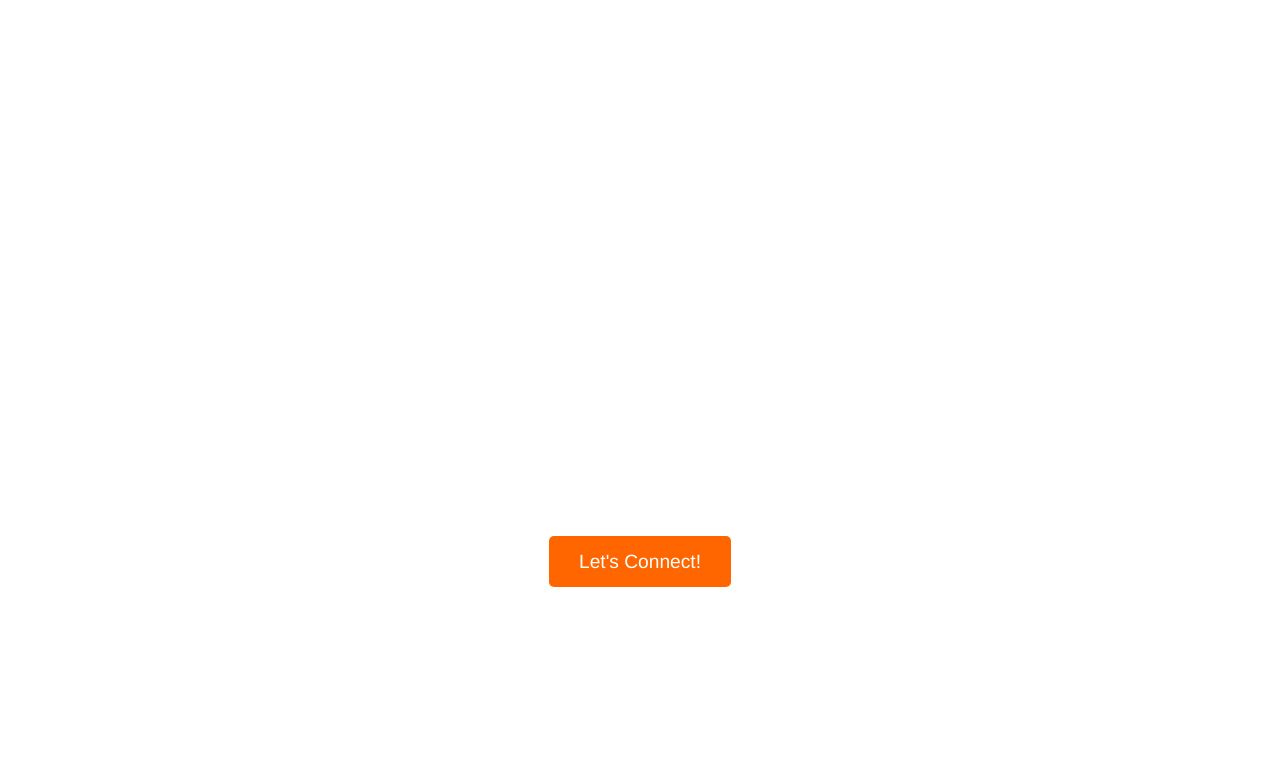
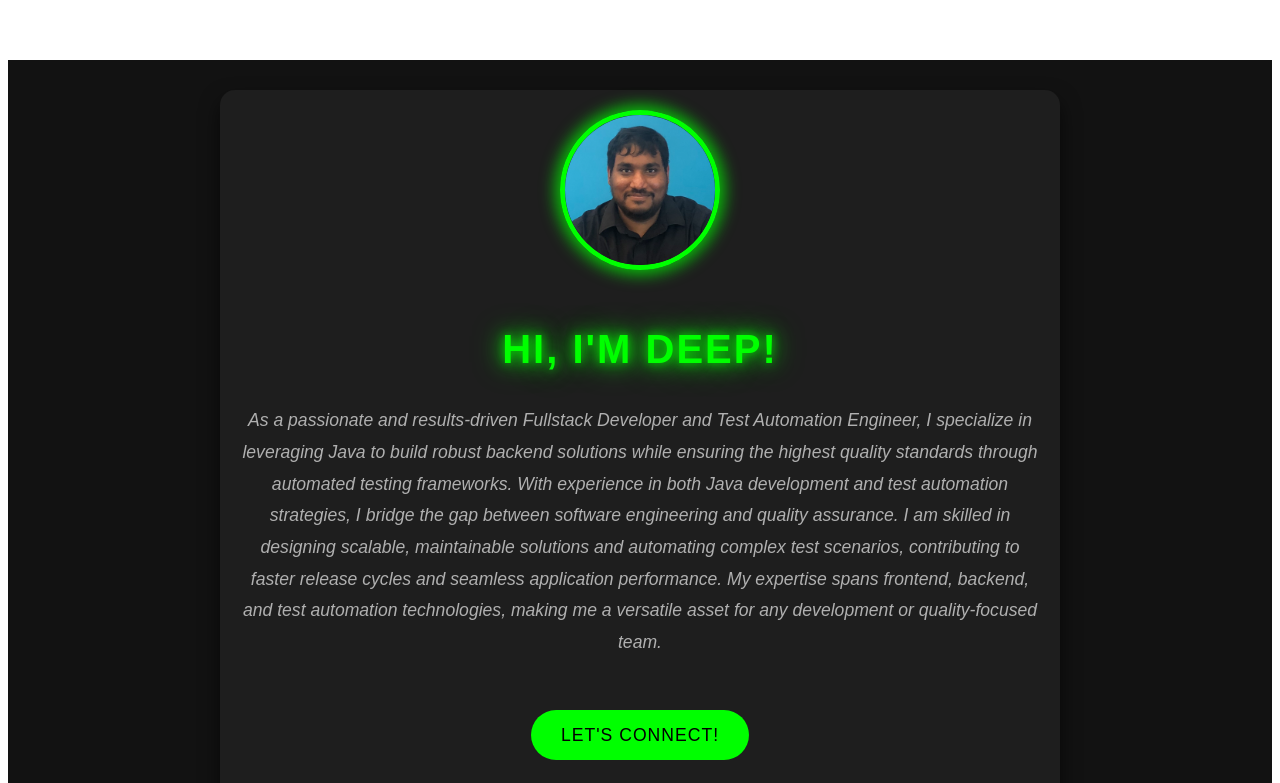
Before and after one commit to DeepBalusu91/deep.github.io, a Vue app: page / in a window 1280 px wide. Shown: the top 783 px of the page. Built offline with nearby package versions, Linux system fonts and the light colour scheme.

Commit message:
Adding changes

```diff
--- /dev/null
+++ b/src/components/CharacterExperience.vue
@@ -0,0 +1,54 @@
+<template>
+  <div class="experience">
+    <h2>My Experience</h2>
+    <ul>
+      <li><strong>Senior SDET</strong> at Barclays Bank (2024 Dec - 2025 Jan)</li>
+      <p>Worked as senior automation Engineer for CWS (customer website) front end for Password less Authentication bypassing the security checks based on customer login activity.
+       Developed automation scripts to simulate bypassing security checks based on customer login activity. This involved simulating different customer authentication states (e.g., authenticated via OTP, biometrics, or magic links) to verify that only legitimate login sessions could bypass security mechanisms.
+       </p>
+      <li><strong>Fullstack Engineer</strong> at Capital One (2024 Feb - 2024 October)</li>
+      <p>
+      Worked in Capital One as full stack developer owning the whole SDLC, which includes development, testing, production readiness and deployment.
+      Worked in DICE vertical of CapitalOne Team, and worked on Empath application, which is the main application for live agents to interact with customers. Collaborated with the team in implementing Intelligent Guidance project, which is the smart way for the agents to guide customers in fulfilling the servicing needs they are eligible for.
+      </p>
+      <li><strong>Senior SDET</strong> at Barclays Bank (2017 - 2024)</li>
+      <p>
+      BAPI stands for Business API domain whose main responsibility is to ensure business communication between the vendors/clients and the core applications, by taking charge of API and web services development and testing Rewards Redeem mainly handles the core functionality of developing/maintaining the Services/domains/microservices related to redemption related functionality of credit card Line of business. Critical projects such as RCI member Rewards introduction, Uber relaunch, Incomm to Encore platform migration, GAP loyalty tier update etc. are delivered successfully while working in Rewards Redeem.
+      </p>
+      <li><strong>Java BIS Intern</strong> at First Command Financial Services (2017 - 2018)</li>
+      <p>
+      Worked on MRS.
+      Metric Reporting System, abbreviated as MRS, is an internal application consisting of the financial reports for the selected fiscal year which is accessed only by the advisors.
+      </p>
+    </ul>
+  </div>
+</template>
+
+<script>
+export default {
+  name: 'CharacterExperience',
+}
+</script>
+
+<style scoped>
+.experience {
+  background-color: #f4f4f4;
+  padding: 20px;
+  border-radius: 8px;
+  margin-top: 20px;
+}
+
+.experience h2 {
+  text-align: center;
+}
+
+.experience ul {
+  list-style-type: none;
+  padding: 0;
+}
+
+.experience li {
+  font-size: 1.1rem;
+  padding: 5px 0;
+}
+</style>
--- a/src/components/CharacterProfile.vue
+++ b/src/components/CharacterProfile.vue
@@ -1,54 +1,189 @@
 <template>
   <section class="hero">
     <div class="hero-content">
+      <img src="@/assets/img.png" alt="Deep's Profile Picture" class="profile-pic" />
       <h1>Hi, I'm Deep!</h1>
-      <p>I'm a passionate web developer with expertise in creating responsive, user-friendly applications.</p>
-      <a href="#contact" class="cta-btn">Let's Connect!</a>
+      <p class="hero-description">
+        As a passionate and results-driven Fullstack Developer and Test Automation Engineer, I specialize in leveraging Java to build robust backend solutions while ensuring the highest quality standards through automated testing frameworks. With experience in both Java development and test automation strategies, I bridge the gap between software engineering and quality assurance. I am skilled in designing scalable, maintainable solutions and automating complex test scenarios, contributing to faster release cycles and seamless application performance. My expertise spans frontend, backend, and test automation technologies, making me a versatile asset for any development or quality-focused team.
+      </p>
+      <br><br/>
+      <a href="javascript:void(0);" @click="showContactSection" class="cta-btn-connect">Let's Connect!</a>
+      <br><br/>
+      <br><br/>
+
+      <!-- Experience Button -->
+      <a href="javascript:void(0);" @click="showExperienceSection" class="cta-btn-experience">Experience</a>
+      <br><br/>
+      <br><br/>
+      <a href="https://github.com/DeepBalusu91/personal" class="cta-btn-experience">Personal Git Repo</a>
+    </div>
+  </section>
+
+  <!-- Conditionally render the CharacterExperience component -->
+  <CharacterExperience v-if="showExperience" ref="experienceSection" />
+
+  <!-- Conditionally render the Contact Profile Section -->
+  <section v-if="showContact" id="contact" class="contact-profile" ref="contactSection">
+    <h2>Contact Me</h2>
+    <p>If you'd like to get in touch, feel free to reach out through any of the options below:</p>
+    <div class="contact-info">
+      <p><strong>Phone:</strong> <a href="tel">+1 (972) 214-5768</a></p>
+      <p><strong>Email:</strong> <a href="mailto:deep@example.com">deep.balusu@gmail.com</a></p>
+      <p><strong>LinkedIn:</strong> <a href="https://www.linkedin.com/in/deep" target="_blank" rel="noopener noreferrer">linkedin.com/in/deep</a></p>
     </div>
   </section>
 </template>
 
 <script>
+// Import the CharacterExperience component
+import CharacterExperience from './CharacterExperience.vue';
+
 export default {
-  name: 'CharacterProfile'
+  name: 'CharacterProfile',
+  components: {
+    CharacterExperience
+  },
+  data() {
+    return {
+      showExperience: false, // Control visibility of Experience section
+      showContact: false,    // Control visibility of Contact section
+    };
+  },
+  methods: {
+    showExperienceSection() {
+      this.showExperience = true;
+      this.showContact = false;
+
+      this.$nextTick(() => {
+        // Scroll into view for the Experience section
+        if (this.$refs.experienceSection) {
+          this.$refs.experienceSection.$el.scrollIntoView({
+            behavior: 'smooth',
+            block: 'start', // Align to the top of the viewport
+          });
+        }
+      });
+    },
+
+    showContactSection() {
+      this.showContact = true;
+      this.showExperience = false;
+
+      this.$nextTick(() => {
+        // Scroll into view for the Contact section
+        if (this.$refs.contactSection) {
+          this.$refs.contactSection.scrollIntoView({
+            behavior: 'smooth',
+            block: 'start', // Align to the top of the viewport
+          });
+        }
+      });
+    }
+  }
 }
 </script>
 
 <style scoped>
+/* Dark Mode with Neon Highlights */
 .hero {
-  background-size: cover;
-  height: 100vh;
+  background-color: #121212;
+  color: white;
+  min-height: 100vh;
   display: flex;
   align-items: center;
   justify-content: center;
-  color: white;
   text-align: center;
+  font-family: 'Arial', sans-serif;
+  padding: 30px;
+  position: relative;
 }
 
 .hero-content {
   max-width: 800px;
+  padding: 20px;
+  background-color: rgba(33, 33, 33, 0.8); /* Semi-transparent dark background */
+  border-radius: 15px;
+  box-shadow: 0 10px 20px rgba(0, 0, 0, 0.6);
+  position: relative;
+  z-index: 1;
 }
 
-.hero h1 {
-  font-size: 3rem;
-  margin-bottom: 20px;
+.hero-description {
+  font-size: 1.1rem;
+  line-height: 1.8;
+  margin-bottom: 30px;
+  font-style: italic;
+  color: #B0B0B0;
 }
 
-.hero p {
-  font-size: 1.5rem;
-  margin-bottom: 30px;
+.cta-btn-connect, .cta-btn-experience {
+  background-color: #00FF00; /* Neon Green */
+  padding: 15px 30px;
+  font-size: 1.1rem;
+  color: black;
+  text-decoration: none;
+  border-radius: 30px;
+  text-transform: uppercase;
+  letter-spacing: 1px;
+  transition: background-color 0.3s ease, box-shadow 0.3s ease;
 }
 
-.cta-btn {
-  background-color: #FF6600;
-  padding: 15px 30px;
-  font-size: 1.2rem;
-  color: white;
-  text-decoration: none;
-  border-radius: 5px;
+.cta-btn-connect:hover, .cta-btn-experience:hover {
+  background-color: #00CC00; /* Darker Green for hover */
+  box-shadow: 0 0 15px 5px rgba(0, 255, 0, 0.7);
 }
 
-.cta-btn:hover {
-  background-color: #e65c00;
+.profile-pic {
+  width: 150px;
+  height: 150px;
+  border-radius: 50%;
+  margin-bottom: 20px;
+  object-fit: cover;
+  border: 5px solid #00FF00; /* Neon Green Border */
+  box-shadow: 0 0 15px 5px rgba(0, 255, 0, 0.7);
+}
+
+.contact-profile {
+  padding: 40px 20px;
+  background-color: rgba(33, 33, 33, 0.9);
+  color: white;
+  text-align: center;
+  border-radius: 15px;
+  box-shadow: 0 10px 20px rgba(0, 0, 0, 0.6);
+  margin-top: 40px;
+}
+
+.contact-profile h2 {
+  margin-bottom: 20px;
+  font-family: 'Georgia', serif;
+  color: #00FF00; /* Neon Green */
+}
+
+.contact-info p {
+  font-size: 1.1rem;
+  margin: 8px 0;
+  font-style: italic;
+  color: #B0B0B0;
+}
+
+.contact-info a {
+  color: #00FF00; /* Neon Green */
+  text-decoration: none;
+  transition: color 0.3s ease;
+}
+
+.contact-info a:hover {
+  color: #00CC00; /* Darker Neon Green */
+  text-decoration: underline;
+}
+
+/* Adding neon glow to the header */
+h1 {
+  font-size: 2.5rem;
+  font-weight: bold;
+  text-transform: uppercase;
+  letter-spacing: 2px;
+  color: #00FF00; /* Neon Green */
+  text-shadow: 0 0 10px rgba(0, 255, 0, 0.7), 0 0 20px rgba(0, 255, 0, 0.7), 0 0 30px rgba(0, 255, 0, 0.7);
 }
 </style>
```
Also changed, not shown: src/components/ContactProfile.vue (added, +31 -0 lines), src/assets/img.png (added).
